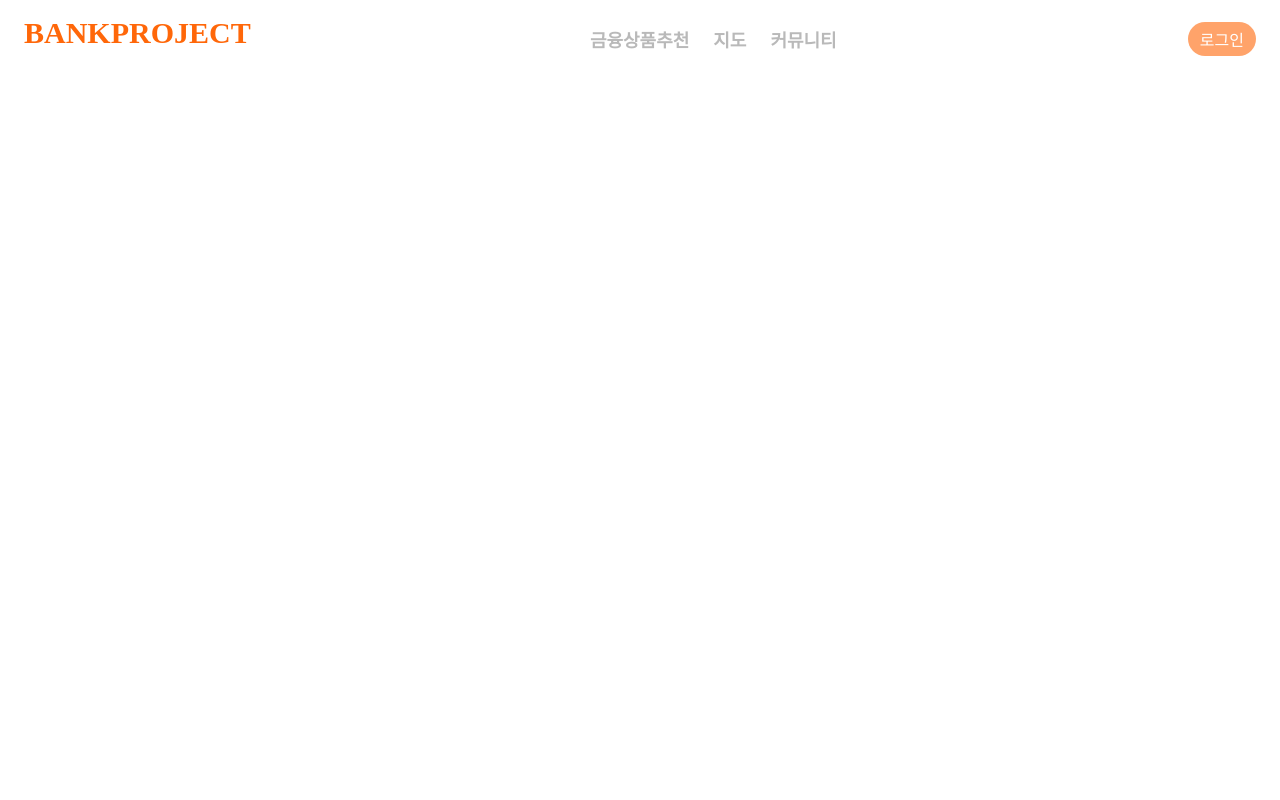
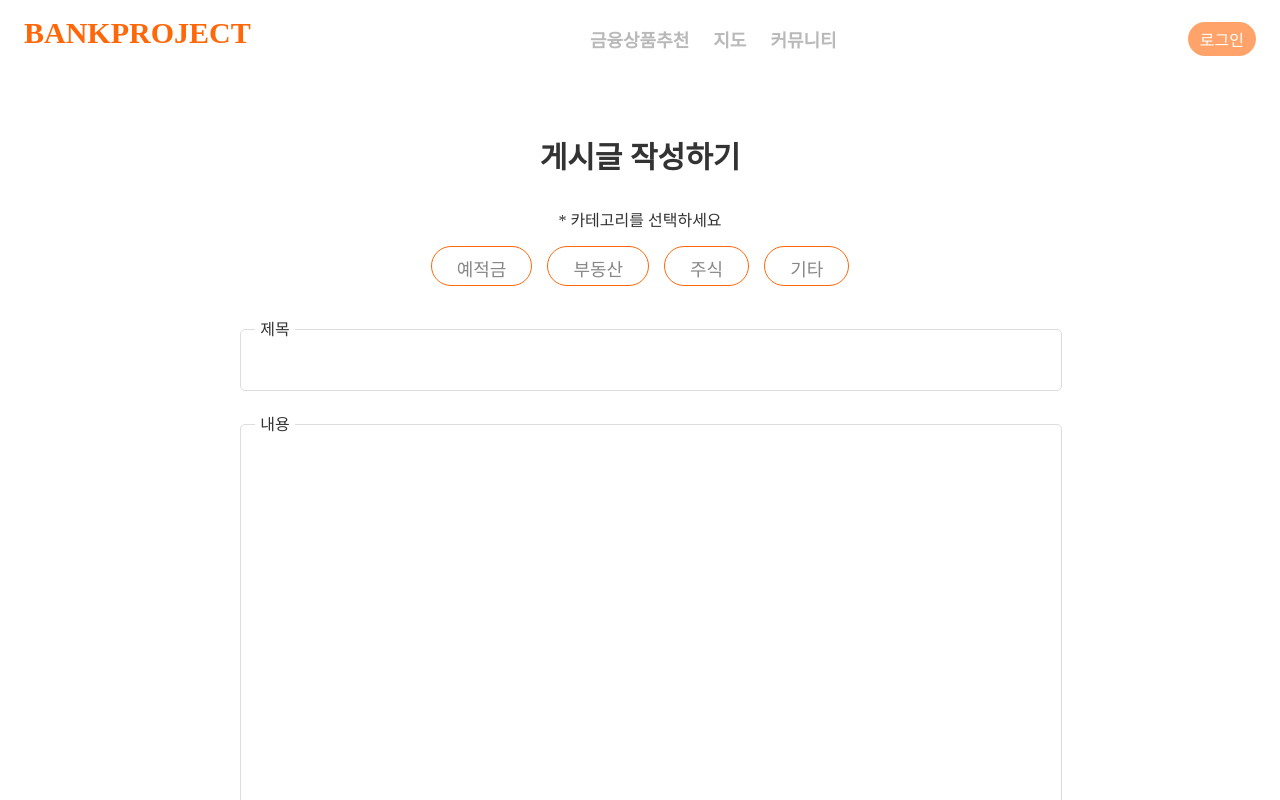
Before and after one commit to hanna0115/bankproject, a Vue app in the folder vue-project/: page /createpost in a window 1280 px wide. Shown: the top 800 px of the page. Built offline with nearby package versions, Linux system fonts and the light colour scheme.

Commit message:
게시글 작성하기 페이지 완료 (기능구현 x)

```diff
--- /dev/null
+++ b/vue-project/src/components/CreatePost.vue
@@ -0,0 +1,161 @@
+<template>
+    <div class="container">
+        <h2 class="title">게시글 작성하기</h2>
+        <div class="main">
+            <span class="category">* 카테고리를 선택하세요</span>
+            <div class="tag">
+                <span
+                    :class="['account', { active: selectedTag === 'account' }]"
+                    @click="selectTag('account')"
+                >예적금</span>
+                <span
+                    :class="['asset', { active: selectedTag === 'asset' }]"
+                    @click="selectTag('asset')"
+                >부동산</span>
+                <span
+                    :class="['stock', { active: selectedTag === 'stock' }]"
+                    @click="selectTag('stock')"
+                >주식</span>
+                <span
+                    :class="['etc', { active: selectedTag === 'etc' }]"
+                    @click="selectTag('etc')"
+                >기타</span>
+            </div>
+        </div>
+
+        <form class="post">
+            <div class="input-group">
+                <label for="post-title" class="post-title">제목</label>
+                <input type="text" id="post-title">
+            </div>
+            <div class="input-group">
+                <label for="post-content" class="post-content">내용</label>
+                <textarea name="post-content" id="post-content" class="post-textarea"></textarea>
+            </div>
+        </form>
+        <button class="post-btn">작성하기</button>
+    </div>
+</template>
+
+<script setup>
+import { ref } from 'vue';
+
+const selectedTag = ref('');
+
+const selectTag = (tag) => {
+    selectedTag.value = tag;
+};
+</script>
+
+<style scoped>
+.container {
+    display: flex;
+    justify-content: center;
+    align-items: center;
+    flex-direction: column;
+    margin-top: 50px;
+    width: 100%;
+    max-width: 800px;
+    margin: 50px auto;
+}
+
+.title {
+    font-size: 30px;
+    font-weight: bold;
+    margin-bottom: 30px;
+    text-align: center;
+}
+
+.main {
+    width: 100%;
+    margin-bottom: 30px;
+    display: flex;
+    flex-direction: column;
+    align-items: center;
+}
+
+.category {
+    font-size: 16px;
+    display: block;
+    margin-bottom: 15px;
+    text-align: center;
+}
+
+.tag {
+    display: flex;
+    gap: 15px;
+    justify-content: center;
+    height: 40px;
+}
+
+.tag span {
+    padding: 8px 25px;
+    border: 1px solid #FF6709;
+    color: #888;
+    border-radius: 20px;
+    font-size: 18px;
+    cursor: pointer;
+    transition: all 0.3s ease;
+}
+
+.tag span.active {
+    background-color: #FF6709;
+    color: white;
+}
+
+.post {
+    width: 100%;
+}
+
+.input-group {
+    margin-bottom: 20px;
+    width: 100%;
+
+}
+
+.input-group label {
+    position: relative;
+    display: block;
+    margin-bottom: -11px;
+    font-size: 16px;
+    z-index: 1px;
+    background-color: white;
+    width: 40px;
+    text-align: center;
+    left: 15px;
+}
+
+.input-group input,
+.input-group textarea {
+    width: 100%;
+    padding: 10px;
+    border: 1px solid #ddd;
+    border-radius: 5px;
+    outline: none;
+}
+
+.input-group input {
+    height: 40px;
+}
+
+.input-group textarea {
+    height: 600px;
+    resize: none;
+}
+
+
+.post-btn {
+    background-color: #FF6709;
+    color: white;
+    border: none;
+    padding: 12px 30px;
+    border-radius: 20px;
+    font-size: 16px;
+    cursor: pointer;
+    margin-top: 20px;
+}
+
+.post-btn:hover {
+    background-color: #e55a00;
+}
+</style>
--- a/vue-project/src/router/index.js
+++ b/vue-project/src/router/index.js
@@ -5,6 +5,7 @@ import MapView from '@/views/MapView.vue'
 import { createRouter, createWebHistory } from 'vue-router'
 import RecommendView from '@/views/RecommendView.vue'
 import LoginView from '@/views/LoginView.vue'
+import CreatePost from '@/components/CreatePost.vue'
 
 const router = createRouter({
   history: createWebHistory(import.meta.env.BASE_URL),
@@ -34,6 +35,11 @@ const router = createRouter({
       name: 'login',
       component: LoginView
     },
+    {
+      path: '/createpost',
+      name: 'createpost',
+      component: CreatePost,
+    }
   ],
 })
 
--- a/vue-project/src/views/CommunityView.vue
+++ b/vue-project/src/views/CommunityView.vue
@@ -19,12 +19,16 @@
                 </button>
             </div>
         </div>
-        <button class="write-btn">작성하기</button>
+        <button @click="$router.push('/createpost')"
+        class="write-btn">작성하기</button>
     </div>
 </template>
 
 <script setup>
-// Component logic here
+
+import { useRouter } from 'vue-router';
+const router = useRouter();
+
 </script>
 
 <style scoped>
```
